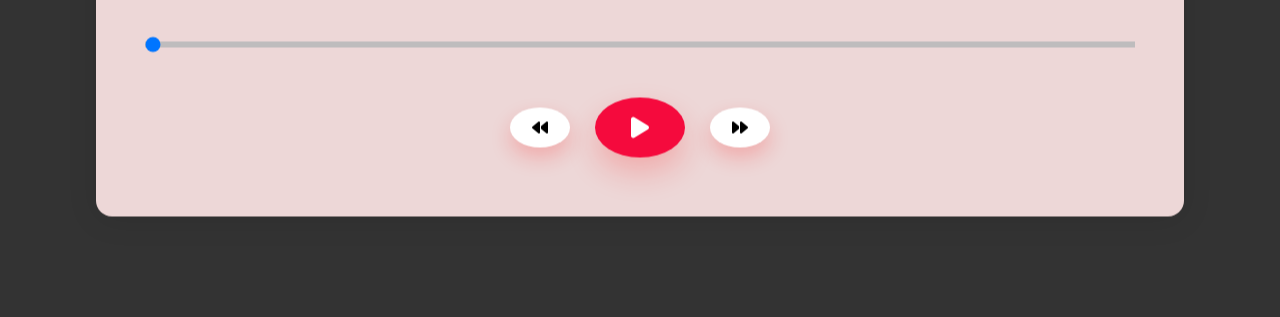
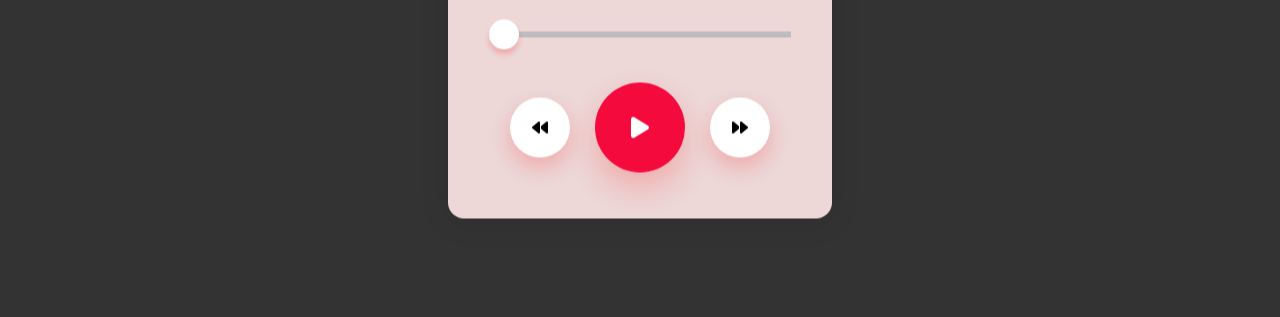
Before and after one commit to ksn09/music-player, a plain HTML site: page index.html in a window 1280 px wide. Shown: the part 483-800 px from the top of the page. Drawn offline with nearby package versions, Linux system fonts and the light colour scheme.

Commit message:
Update style.css

```diff
--- a/style.css
+++ b/style.css
@@ -25,7 +25,7 @@
   top: 50%;
   left: 50%;
   transform: translate(-50%, -50%);
-  padding: 3em;
+  padding: 2.5em;
 }
 
 nav {
@@ -69,7 +69,7 @@ nav .circle {
   margin: 40px 0;
 }
 
-#Pprogress::-webkit-slider-thumb {
+#progress::-webkit-slider-thumb {
   -webkit-appearance: none;
   background: white;
   width: 30px;
@@ -87,7 +87,7 @@ nav .circle {
 
 .controls div {
   width: 60px;
-  height: 40px;
+  height: 60px;
   margin: 20px;
   background-color: #fff;
   border-radius: 50%;
@@ -103,3 +103,15 @@ nav .circle {
   background: #f50a3d;
   color: #fff;
 }
+
+@media (min-width: 768px) and (max-width: 1024px) {
+  .music-player {
+    width: 50%;
+  }
+}
+
+@media (min-width: 1028px) and (max-width: 1920px) {
+  .music-player {
+    width: 30%;
+  }
+}
```
